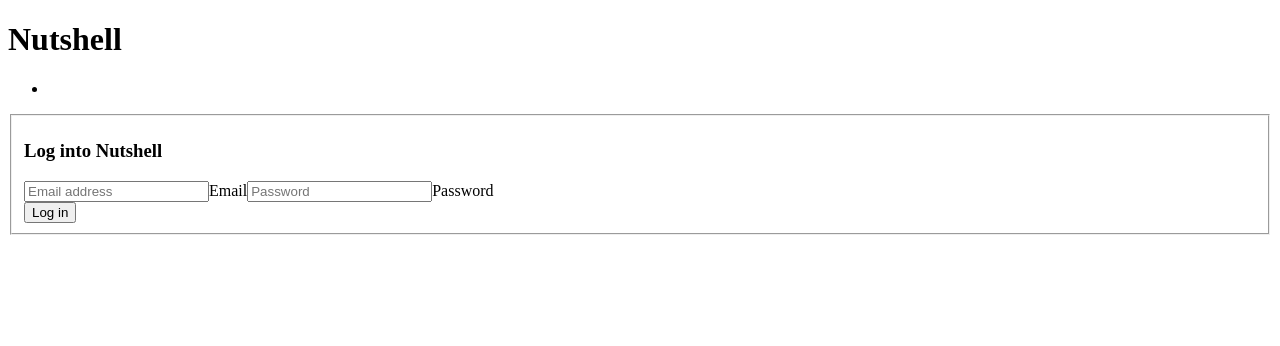
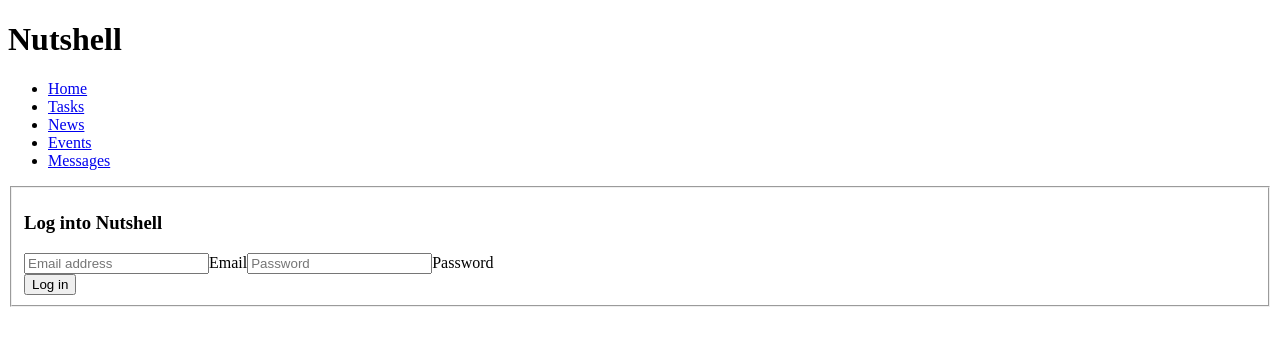
Before and after one commit to nss-day-cohort-38/react-nutshell-twirling-desperados, a React (Create React App) app in the folder react-nutshell-twirling-desperados/: page /login in a window 1280 px wide. Shown: the top 346 px of the page. Built offline with nearby package versions, Linux system fonts and the light colour scheme.

Commit message:
added new Navlinks to Navbar

```diff
--- a/react-nutshell-twirling-desperados/src/components/nav/Navbar.js
+++ b/react-nutshell-twirling-desperados/src/components/nav/Navbar.js
@@ -19,7 +19,31 @@
                         <NavLink className="navlink" to="/home" activeStyle={{
                             fontWeight: "bold",
                             color: "red"
-                        }}></NavLink>
+                        }}>Home</NavLink>
+                    </li>
+                    <li>
+                        <NavLink className="navlink" to="/tasks" activeStyle={{
+                            fontWeight: "bold",
+                            color: "red"
+                        }}>Tasks</NavLink>
+                    </li>
+                    <li>
+                        <NavLink className="navlink" to="/news" activeStyle={{
+                            fontWeight: "bold",
+                            color: "red"
+                        }}>News</NavLink>
+                    </li>
+                    <li>
+                        <NavLink className="navlink" to="/events" activeStyle={{
+                            fontWeight: "bold",
+                            color: "red"
+                        }}>Events</NavLink>
+                    </li>
+                    <li>
+                        <NavLink className="navlink" to="/messages" activeStyle={{
+                            fontWeight: "bold",
+                            color: "red"
+                        }}>Messages</NavLink>
                     </li>
                 </ul>
             </nav>
```
